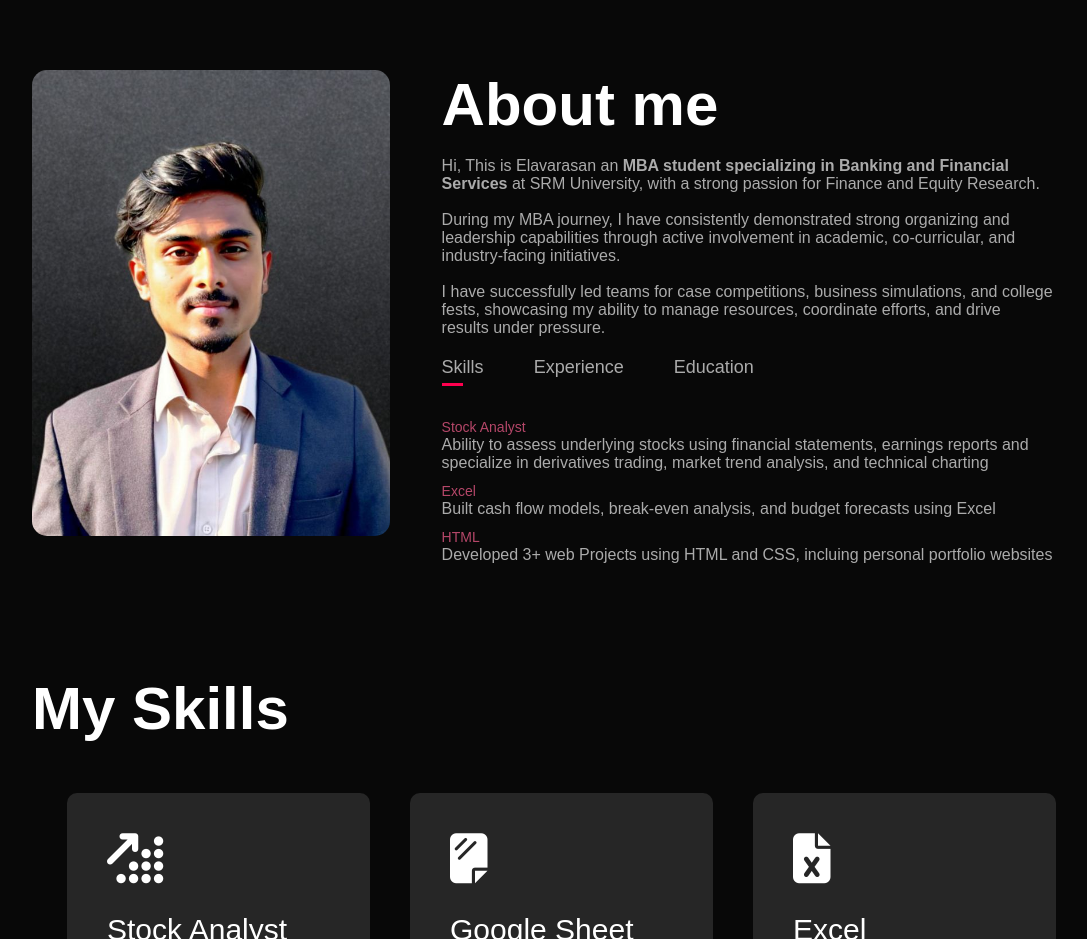
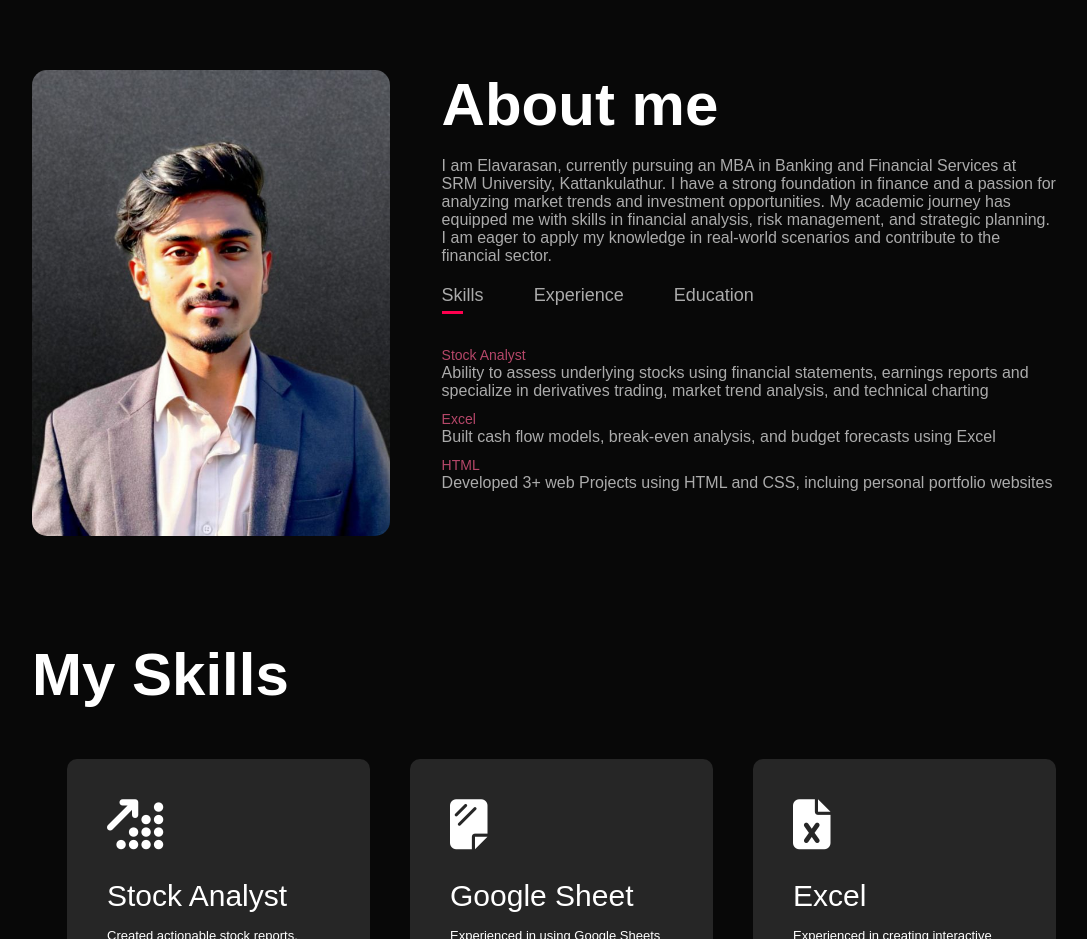
Before and after one commit to Elavarasan1107/personal-porfolio, a plain HTML site: page index.html in a window 1280 px wide. Shown: the part 820-1759 px from the top of the page, without its empty margins (96-1183 px from the left). Drawn offline with Linux system fonts and the light colour scheme.

Commit message:
Update index.html

```diff
--- a/index.html
+++ b/index.html
@@ -39,10 +39,7 @@
             </div>
             <div class="about-col-2">
                 <h1 class="sub-title">About me</h1>
-                <p><br>Hi, This is Elavarasan an <strong>MBA student specializing in Banking and Financial Services </strong>at SRM University, with a strong passion for Finance and Equity Research.<br>
-<br>During my MBA journey, I have consistently demonstrated strong organizing and leadership capabilities through active involvement in academic, co-curricular, and industry-facing initiatives.<br>
-<br>
- I have successfully led teams for case competitions, business simulations, and college fests, showcasing my ability to manage resources, coordinate efforts, and drive results under pressure.
+                <p><br>I am Elavarasan, currently pursuing an MBA in Banking and Financial Services at SRM University, Kattankulathur. I have a strong foundation in finance and a passion for analyzing market trends and investment opportunities. My academic journey has equipped me with skills in financial analysis, risk management, and strategic planning. I am eager to apply my knowledge in real-world scenarios and contribute to the financial sector.
 </p>
 <div class="tab-titles">
     <p class="tab-links active-link" onclick="opentab('skills')">Skills</p>
@@ -58,6 +55,7 @@
                </div>
                <div class="tab-contents" id="experience">
                 <ul>
+                     <li><span>2025</span><br>Management Trainee Intern at CAMS, Chennai</li>
                     <li><span>2024 - Current</span><br>Assistant Head Resecher in The Ridhi Finance Club of SRM Katttankulathur</li>
                                <li><span>2023 - 2024</span><br>Manager at River Day Groups</li>
 
```
